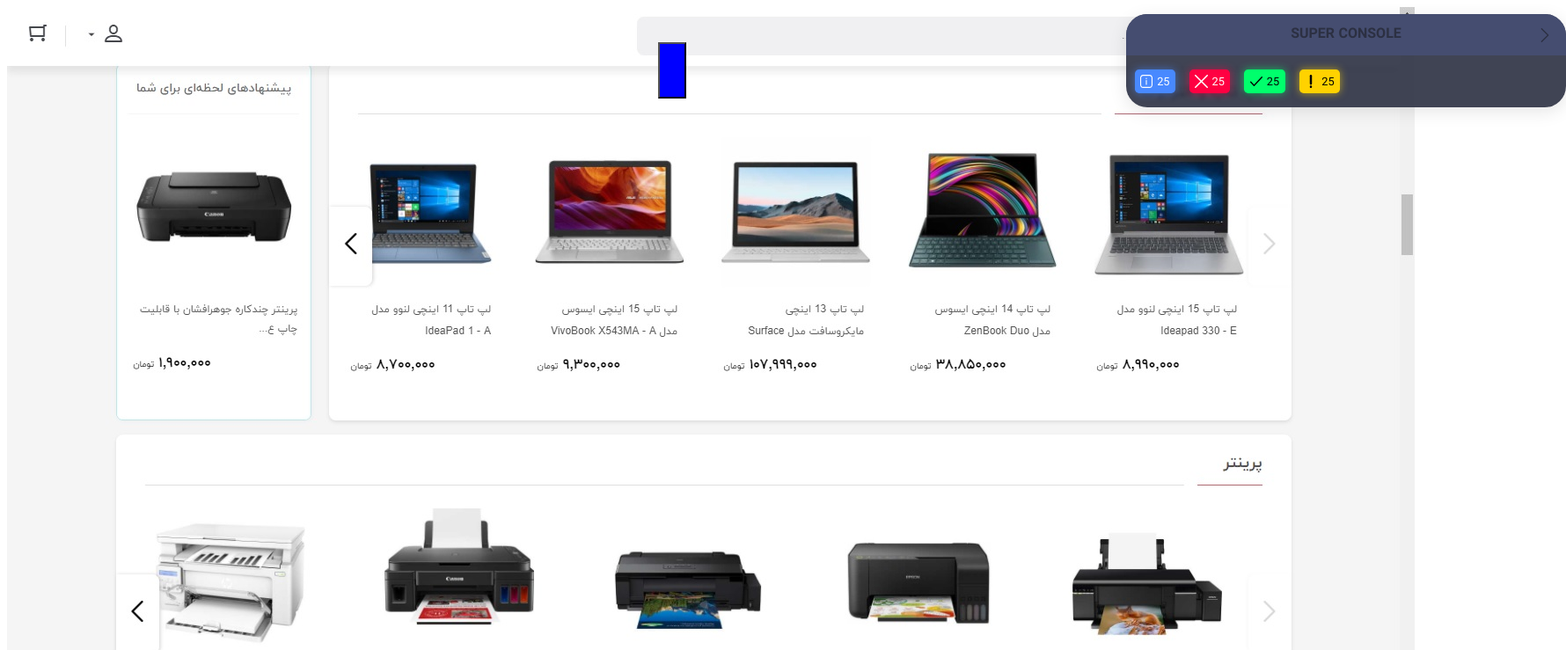
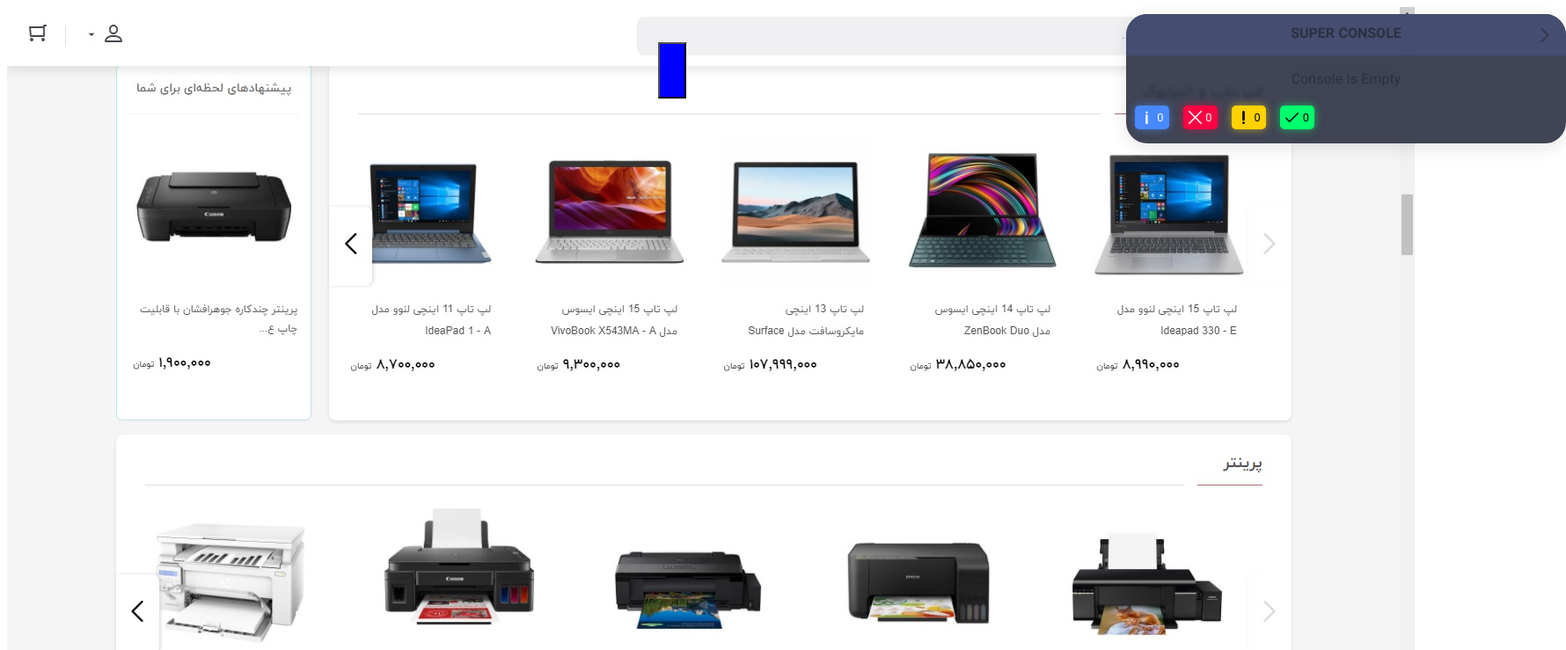
Before and after one commit to ahmadkzx/vue-super-console, a Vue app: page / in a window 1280 px wide. Shown: the top 739 px of the page at 88% size, 1780 px wide, since content can reach past the window. Built offline with nearby package versions, Linux system fonts and the light colour scheme.

Commit message:
feat: logs count and some improvement

```diff
--- a/src/assets/sass/superConsole.scss
+++ b/src/assets/sass/superConsole.scss
@@ -8,7 +8,7 @@
 $color-primary-light: #454d70;
 
 .super-console {
-	position: absolute;
+	position: fixed;
 	top: 1rem;
 	right: -500px;
 	width: 500px;
@@ -108,4 +108,10 @@
 			}
 		}
 	}
+
+	&__empty {
+		text-align: center;
+		padding: 1rem 0;
+		color: $color-primary;
+	}
 }
--- a/src/components/SuperConsole.vue
+++ b/src/components/SuperConsole.vue
@@ -5,28 +5,25 @@
 			<button class="super-console__close"></button>
 		</div>
 
-		<div class="super-console-logs">
+		<div class="super-console-logs" v-if="logs.length">
 			<SuperLog v-for="(log, index) in logs" :key="index" :logTitle="log.title" :logContent="log.content" :logType="log.type" />
 		</div>
 
+		<div class="super-console__empty" v-else>Console Is Empty</div>
+
 		<div class="super-console-footer">
-			<div class="super-console-footer-log info">
-				<img class="super-console-footer-log__icon" src="@/assets/icons/info.svg">
-				<span class="super-console-footer-log__count">25</span>
+
+			<div
+				:key="index"
+				:class="['super-console-footer-log', logType]"
+				v-for="(logType, index) in ['info', 'error', 'warning', 'success']"
+			>
+				<img class="super-console-footer-log__icon" :src="require(`@/assets/icons/${logType}.svg`)">
+				<span class="super-console-footer-log__count">{{ logsCount[logType] || 0 }}</span>
 			</div>
-			<div class="super-console-footer-log error">
-				<img class="super-console-footer-log__icon" src="@/assets/icons/error.svg">
-				<span class="super-console-footer-log__count">25</span>
-			</div>
-			<div class="super-console-footer-log success">
-				<img class="super-console-footer-log__icon" src="@/assets/icons/success.svg">
-				<span class="super-console-footer-log__count">25</span>
-			</div>
-			<div class="super-console-footer-log warning">
-				<img class="super-console-footer-log__icon" src="@/assets/icons/warning.svg">
-				<span class="super-console-footer-log__count">25</span>
-			</div>
+
 		</div>
+
 	</div>
 </template>
 
@@ -43,6 +40,14 @@
 	data: () => ({
 		logs: []
 	}),
+
+	computed: {
+		logsCount() {
+			let logsCount = {}
+			this.logs.map(log => (logsCount[log.type]) ? logsCount[log.type]++ : logsCount[log.type] = 1)
+			return logsCount
+		}
+	},
 
 	mounted() {
 		this.setConsoleListeners()
@@ -78,7 +83,7 @@
 			}
 			this.logs.push(payload)
 		}
-	}
+	},
 }
 </script>
 
```
Also changed, not shown: src/assets/icons/info.svg.
